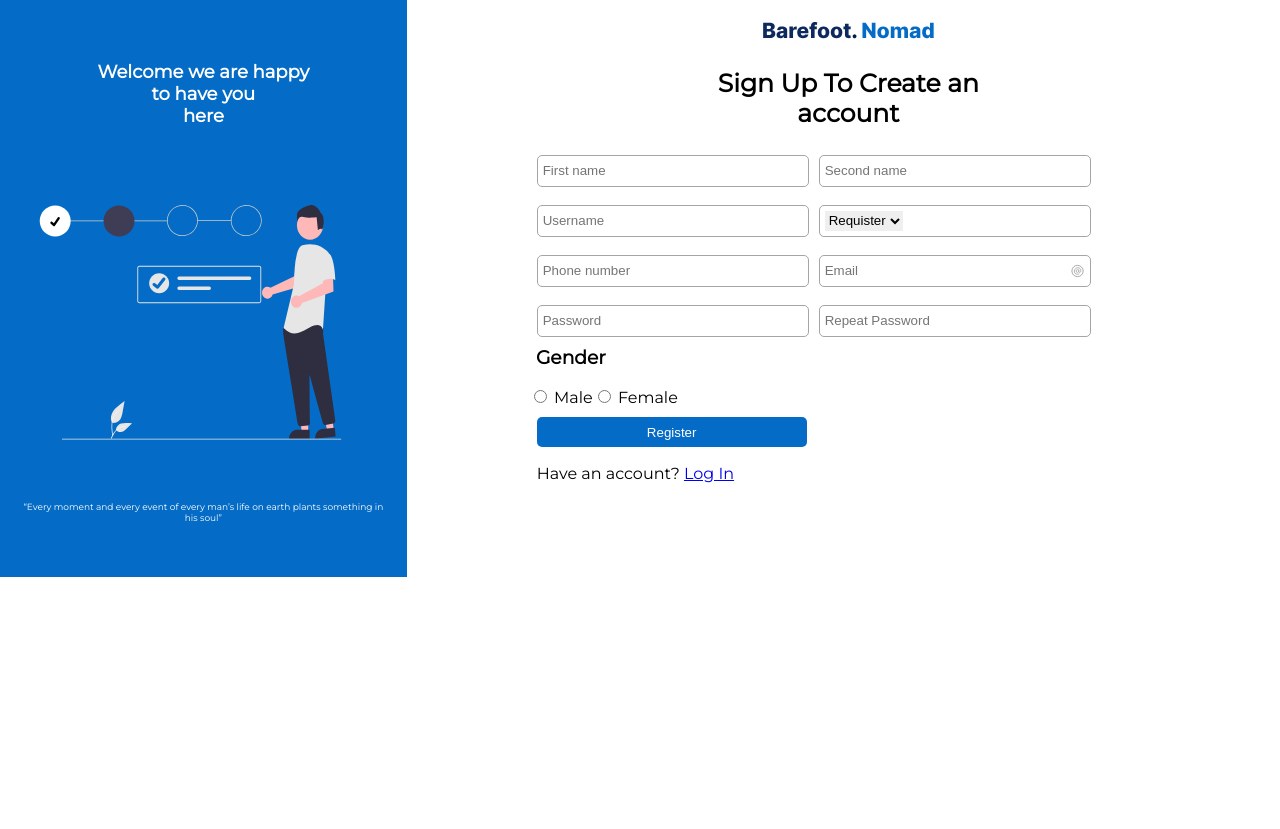
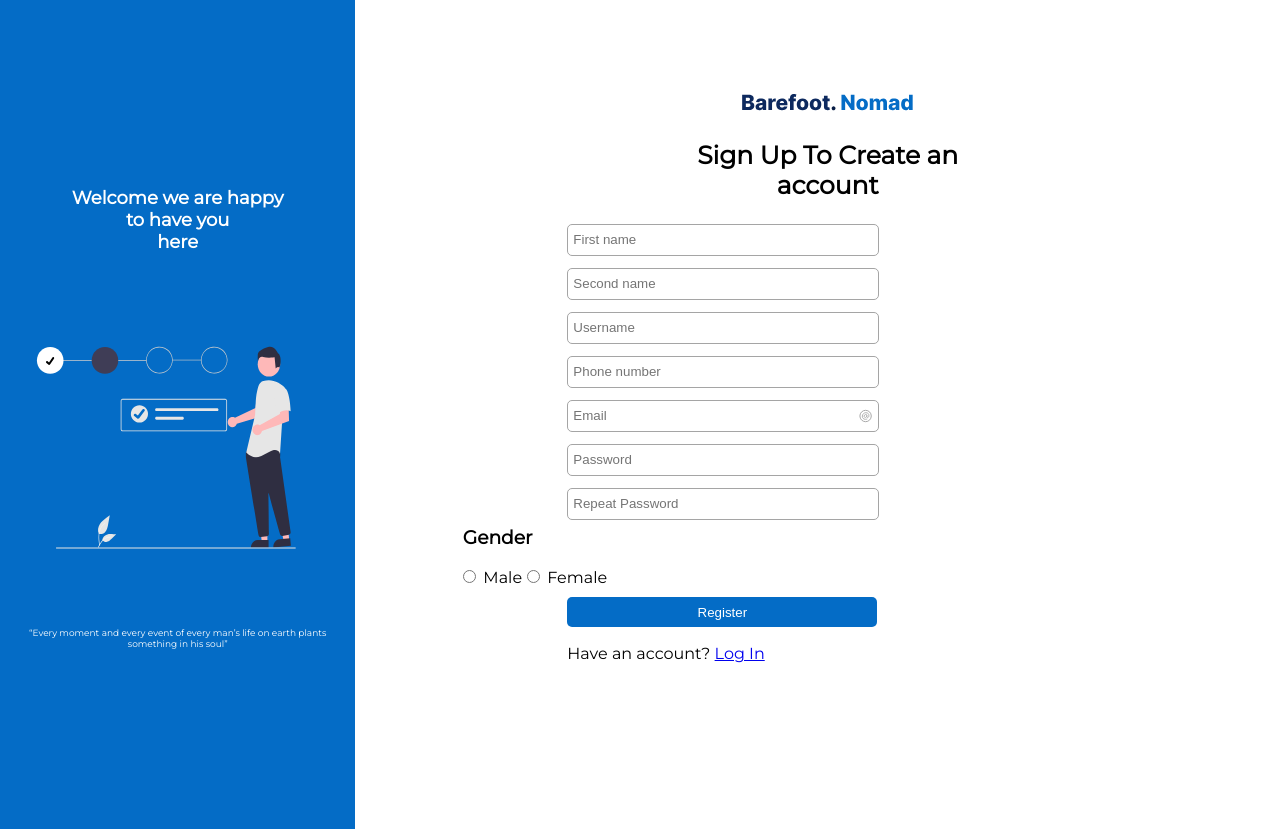
Before and after one commit to atlp-rwanda/bravo-bn-fe, a React (Create React App) app: page / in a window 1280 px wide. Before the commit the page ends 800 px from the top, so only its background shows below. Built offline with nearby package versions, Linux system fonts and the light colour scheme.

Commit message:
ft(User should be able to regester on barefoot)

```diff
--- a/package.json
+++ b/package.json
@@ -22,13 +22,15 @@
     "@reduxjs/toolkit": "^1.8.3",
     "@storybook/preset-scss": "^1.0.3",
     "@testing-library/react": "^13.3.0",
+    "axios": "^0.27.2",
     "coveralls": "^3.1.1",
     "i": "^0.3.7",
     "react": "^18.2.0",
     "react-dom": "^18.2.0",
     "react-redux": "^8.0.2",
     "react-scripts": "^5.0.1",
-    "react-test-renderer": "^18.2.0"
+    "react-test-renderer": "^18.2.0",
+    "sweetalert2": "^11.4.26"
   },
   "devDependencies": {
     "@babel/preset-env": "^7.18.9",
--- a/src/components/Signup.jsx
+++ b/src/components/Signup.jsx
@@ -1,9 +1,37 @@
-import React from 'react';
+import React,{useState} from 'react';
+import axios from 'axios';
 import svg from "../assets/undraw_fill_form_re_cwyf 1.svg";
 import barefootLogo from "../assets/Barefoot. Nomad.svg";
 
-function Signup(props) {
-    return (
+class Signup extends React.Component{
+        constructor(props){
+            super(props);
+            this.state={email:'',lastName:'',role:'requester',phoneNumber:'',gender:'',password:'',repeatPassword:'',firstName:'',userName:''}
+        }
+        onSubmit = async(event)=>{
+            event.preventDefault();
+            console.log(this.state)
+            await axios.post('https://bravo-bfn-be.herokuapp.com/api/v1/user/auth/signup',{
+
+                    firstName: this.state.firstName,
+                    lastName: this.state.lastName,
+                    username: this.state.userName,
+                    role:this.state.role,
+                    phoneNumber: this.state.phoneNumber,
+                    gender: this.state.gender,
+                    email: this.state.email,
+                    password: this.state.password,
+                    repeat_password: this.state.repeatPassword
+            },{
+                headers:{
+                    'Content-Type':'application/json'
+                }
+            }).then((res)=>{
+    console.log(res)
+            }).catch(err=> console.log(err))
+        }
+    render() {
+        return(
         <div className="reg-area">
             <div className="slice-a">
             <div className="welcome-text">
@@ -18,42 +46,37 @@ function Signup(props) {
                 <img src={barefootLogo} className="logo" alt="Barefoot logo"/>
                 <div className="form-content">
                 <h1>Sign Up To Create an <br /> account</h1>
-                <form action="" className="reg-form">
-                <div className="input-group">
-                        <input type="text" name="" id="" placeholder="First name" required/>
+                <form action="" onSubmit={this.onSubmit} className="reg-form">
+                <div className="input-group" id="firstName">
+                        <input type="text" name="" id="firstName" placeholder="First name" onChange={(event)=> this.setState({firstName: event.target.value})} required/>
                     </div>
-                    <div className="input-group">
-                        <input type="text" name="" id="" placeholder="Second name" required/>
+                    <div className="input-group" id="lastName">
+                        <input type="text" name="" id="lastName" placeholder="Second name" onChange={(event)=> this.setState({lastName: event.target.value})} required/>
                     </div>
-                    <div className="input-group">
-                        <input type="text" name="" id="" placeholder="Username" required/>
+                    <div className="input-group" id="username">
+                        <input type="text" name="" id="username" placeholder="Username" onChange={(event)=> this.setState({userName: event.target.value})} required/>
                     </div>
-                    <div className="input-group">
-                        <select name="role" id="role">
-                            <option value="requister">Requister</option>
-                            <option value="other">manager</option>
-                        </select>
+
+                    <div className="input-group" id="phoneNumber">
+                        <input type="tel" name="" id="phoneNumber" placeholder="Phone number" onChange={(event)=> this.setState({phoneNumber: event.target.value})} required/>
                     </div>
-                    <div className="input-group">
-                        <input type="text" name="" id="" placeholder="Phone number" required/>
-                    </div>
-                    <div className="input-group">
-                        <input type="email" name="" id="" placeholder="Email" required/>
+                    <div className="input-group" id="email">
+                        <input type="email" name="" id="email" placeholder="Email" onChange={(event)=> this.setState({email: event.target.value})} required/>
                         <ion-icon name="at-circle-outline"></ion-icon>
                     </div>
-                    <div className="input-group">
-                        <input type="password" name="" id="" placeholder="Password" required/>
+                    <div className="input-group" id="password">
+                        <input type="password" name="" id="password" placeholder="Password" onChange={(event)=> this.setState({password: event.target.value})} required/>
                     </div>
-                    <div className="input-group">
-                        <input type="password" name="" id="" placeholder="Repeat Password" required/>
+                    <div className="input-group" id="repeat_password">
+                        <input type="password" name="" id="repeat_password" placeholder="Repeat Password" onChange={(event)=> this.setState({repeatPassword: event.target.value})} required/>
                     </div> <br />
-                    <div className="radio">
+                    <div className="radio" id='gender'>
                     <h3>Gender</h3>
-                    <input type="radio" value="Male" name="gender" /> Male
-                    <input type="radio" value="Female" name="gender" /> Female
+                    <input type="radio" value="Male" name="gender" id='gender' onChange={(event)=> this.setState({gender: event.target.value})}/> Male
+                    <input type="radio" value="Female" name="gender" id='gender' onChange={(event)=> this.setState({gender: event.target.value})}/> Female
                     </div>
                     <div className="input-group button">
-                        <input type="submit" value="Register" required/>
+                        <input type="submit" value="Register" />
                     </div>
                 </form>
                 <div className='paragraph'>
@@ -61,8 +84,8 @@ function Signup(props) {
                 </div>
                 </div>
             </div>
-        </div>
-    );
+        </div>)
+    };
 }
 
 export default Signup;
--- a/src/styles/registerForm.scss
+++ b/src/styles/registerForm.scss
@@ -27,8 +27,8 @@
         display: flex;
         flex-direction: column;
         align-items: center;
-        padding: 10px ;
-        margin-left: 120px;
+        padding: 82px ;
+        margin-left: 130px;
         .logo{
             padding: 12px 0;
             margin-right: 110px;
@@ -57,8 +57,8 @@
                 height: 20px;
                 float: left;
                 border: 1px solid $fouthColor;
-                margin: 9px 0;
-                width: 260px;
+                margin: 6px 0;
+                width: 300px;
                 border-radius: 5px;
                 padding:  5px;
                 display: block;
@@ -74,13 +74,13 @@
                 .radio{
                     text-align: center;
                     padding: 160px;
-                    margin-left: -600px;
+                    margin-left: -700px;
                     h3{
-                        margin-right: 65px;
+                        margin-right: 70px;
                     }
                 }
                 .input-group{
-                    margin-right: 10px;
+                    margin-right: 30px;
                     display: flex;
                     input{
                         width: 100%;
```
Also changed, not shown: 1 other file (tests, documents, lock files or other folders).
